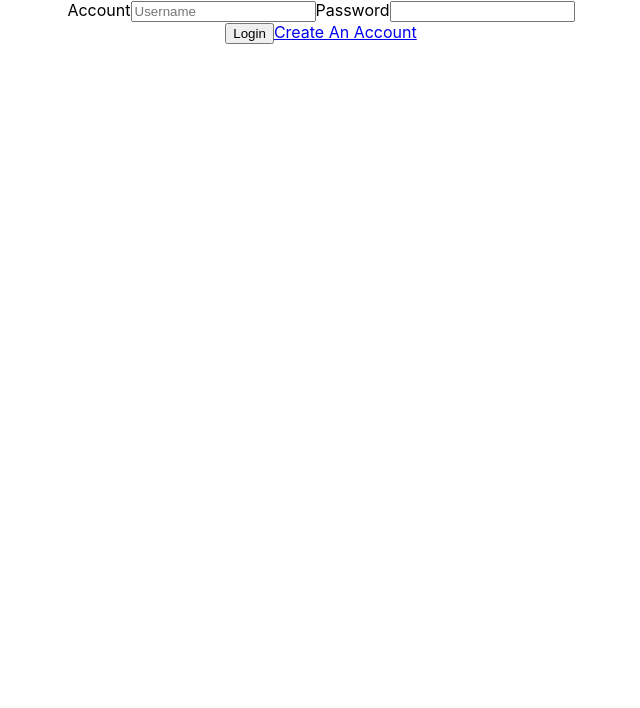
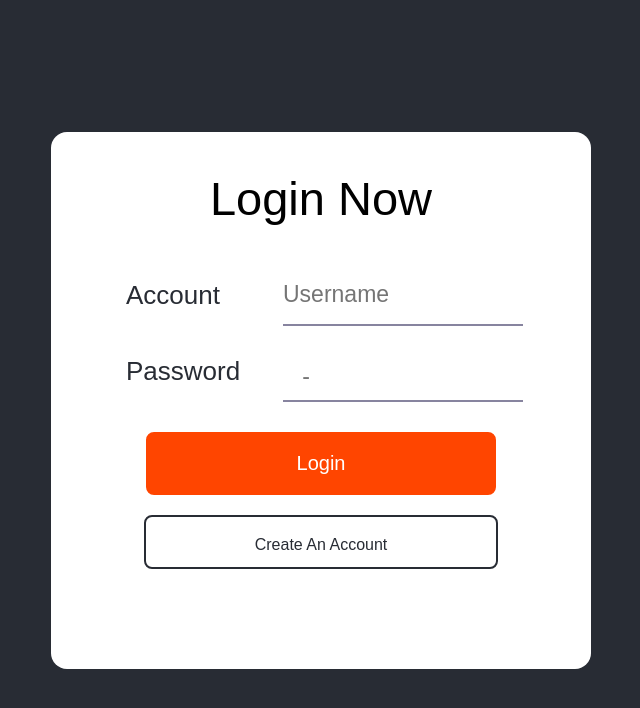
Before and after one commit to bw-better-professor-team/BuildWeek-4_15_19-BetterProfessor-FE, a React (Create React App) app in the folder better-professor/: page /login in a window 1280 px wide. Shown: the top 708 px of the page, without its empty margins (319-959 px from the left). Built offline with nearby package versions, Linux system fonts and the light colour scheme.

Commit message:
Some styling finished.  Attempting to upload to Netlify.

```diff
--- a/better-professor/src/App.css
+++ b/better-professor/src/App.css
@@ -8,7 +8,7 @@
   pointer-events: none;
 }
 
-.App-header {
+.App {
   background-color: #282c34;
   min-height: 100vh;
   display: flex;
@@ -31,3 +31,170 @@
     transform: rotate(360deg);
   }
 }
+
+@import url('https://fonts.googleapis.com/css?family=Rubik:300i,400,500,700,900');
+
+html,
+body {
+  width: 100%;
+  height: 100%;
+  margin: 0;
+  padding: 0;
+}
+
+
+h1,
+h2,
+h3,
+h4,
+h5,
+h6,
+div,
+p,
+span {
+  color: black;
+  font-family: 'Rubik', sans-serif;
+
+}
+
+
+
+.task.completed {
+    color: #9c8249;
+    text-decoration: line-through;
+    font-weight: 300;
+    font-style: italic
+  }
+
+  .task {
+      color: #e3dfe3;
+      font-size: 30px;
+      padding: 3px 0;
+      font-weight: 400;
+  }
+
+  .to-Do-Wrapper {
+      display: flex;
+      flex-direction: column;
+      align-items: center;
+      justify-content: flex-start;
+      width: 100%;
+      height: 10000px;
+      margin: 0;
+      padding: 30px 0 0;
+      background-color:  #282c34;
+  }
+
+  h2 {
+      font-size: 47px;
+      font-weight: 500;
+  }
+
+
+  .to-Do-List-Div {
+      width: 625px;
+      margin-left: 154px;
+
+
+  }
+
+  .to-Do-Form-Div {
+      padding: 25px 0 0;
+      margin: 30px 0 0;
+  }
+  ul {
+    list-style-type: none;
+  }
+
+  input {
+    background-color: white;
+    border: 0;
+    padding: 10px 0;
+    font-size: 23px;
+    width: 240px;
+    outline: 0;
+    color: #282c34;
+    border-bottom: 2px solid #87849f;
+    margin-right: 8px;
+  }
+  button {
+      background-color: orangered;
+      height: 20px;
+      margin: 0 15px;
+      padding: 20px 15px 35px;;
+      color: white;
+      border: 4px solid orangered;
+      border-radius: 8px;
+      line-height: 15px;
+      font-size: 20px;
+      width: 350px;
+      transition: 0.3s;
+
+  }
+  button:hover {
+    background-color: white;
+    height: 20px;
+    margin: 0 15px;
+    padding: 20px 15px 35px;;
+    color: orangered;
+    border: 4px solid orangered;
+    border-radius: 8px;
+    line-height: 15px;
+    font-size: 23px;
+    width: 350px;
+    cursor: pointer;
+
+}
+
+  .Login-Form {
+    display: flex;
+    background-color: white;
+    padding: 0 60px 100px;
+    border-radius: 16px;
+
+  }
+  .Login-Form label {
+    padding: 15px;
+    color: #282c34;
+  }
+
+  .Username-Wrapper {
+    display: flex;
+    justify-content: space-between;
+    margin: 15px 0;
+    width: 420px;
+  }
+  .Password-Wrapper {
+    display: flex;
+    vertical-align: bottom;
+    justify-content: space-between;
+    align-items: flex-end;
+    margin: 15px 0 30px;
+    width: 420px;
+  }
+
+
+  .Link {
+    color: #282c34;
+    text-decoration: none;
+    padding: 20px 0 0;
+    font-size: 16px;
+    border: 2px solid #282c34;
+    width: 350px;
+    border-radius: 8px;
+    height: 30px;
+    line-height: 15px;
+    transition: 0.3s;
+    margin: 20px 0 0;
+  }
+
+  .Link:hover {
+    font-size: 18px;
+  }
+
+  .Login-Button-And-Link {
+    display: flex;
+    justify-content: center;
+    align-items: center;
+    flex-direction: column;
+  }
--- a/better-professor/src/components/CreateAccount.js
+++ b/better-professor/src/components/CreateAccount.js
@@ -36,6 +36,9 @@ class CreateAccount extends Component {
         return(
             <div className='Login-Form'>
                 <form onSubmit={this.accountCreation}>
+                <h2>Account Creation</h2>
+                    <div className='Username-Wrapper'>
+
                         <label for="username>">Account</label>
                         <input
                             type="text"
@@ -45,19 +48,22 @@ class CreateAccount extends Component {
                             onChange={this.handleChange}
 
                         />
+                    </div>
+                    <div className='Password-Wrapper'>
 
                         <label for="username>">Password</label>
                         <input
                             type="password"
                             name='password'
-                        placeholder=" "
+                            placeholder="   - "
                             value={this.state.new_credentials.password}
                             onChange={this.handleChange}
 
                         />
+                    </div>
                     <div className="Login-Error-Spacer" />
                     {this.props.error && <p className='Error'>{this.props.error}</p>}
-
+                    <div className='Login-Button-And-Link'>
                         <button>
                             {this.props.creatingAccount ? (
                                 // <Loader type="ThreeDots" colors='#1f2a38' height='12' width='12'/>
@@ -68,8 +74,8 @@ class CreateAccount extends Component {
 
                         </button>
 
-                    <Link to="login">Back to Login</Link>
-
+                        <Link className= "Link" to="login">Back to Login</Link>
+                    </div>
 
                 </form>
 
--- a/better-professor/src/components/Login.js
+++ b/better-professor/src/components/Login.js
@@ -35,6 +35,9 @@ class Login extends Component {
         return(
             <div className='Login-Form'>
                 <form onSubmit={this.login}>
+                <h2>Login Now</h2>
+
+                    <div className='Username-Wrapper'>
                         <label htmlFor="username>">Account</label>
                         <input
                             type="text"
@@ -44,19 +47,22 @@ class Login extends Component {
                             onChange={this.handleChange}
 
                         />
-
+                    </div>
+                    <div className='Password-Wrapper'>
                         <label htmlFor="password>">Password</label>
                         <input
                             type="password"
                             name='password'
-                        placeholder=" "
+                            placeholder="   - "
                             value={this.state.credentials.password}
                             onChange={this.handleChange}
 
                         />
+                    </div>
                     <div className="Login-Error-Spacer" />
                     {this.props.error && <p className='Error'>{this.props.error}</p>}
 
+                    <div className='Login-Button-And-Link'>
                         <button>
                             {this.props.loggingIn ? (
                                 // <Loader type="ThreeDots" colors='#1f2a38' height='12' width='12'/>
@@ -67,8 +73,8 @@ class Login extends Component {
 
                         </button>
 
-                    <Link to="create-account">Create An Account</Link>
-
+                        <Link className= "Link" to="create-account">Create An Account</Link>
+                    </div>
                 </form>
 
             </div>
```
Lines whose indentation alone changed are shown as unchanged.
